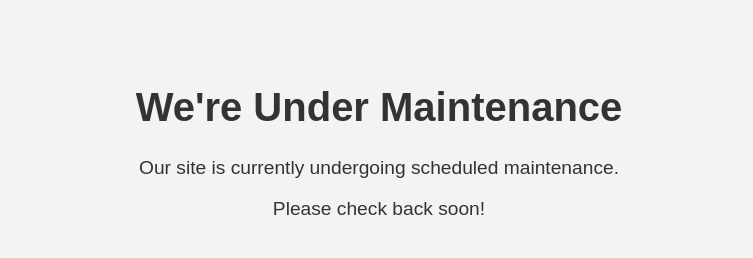
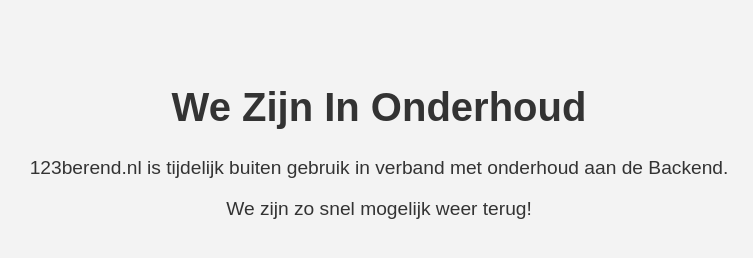
Before and after one commit to 123berend/123berend.github.io, a plain HTML site: page index.html in a window 1280 px wide. Shown: the whole page, without its empty margins (261-1014 px from the left). Drawn offline with Linux system fonts and the light colour scheme.

Commit message:
Update index.html
Onderhoud

```diff
--- a/index.html
+++ b/index.html
@@ -21,8 +21,8 @@
     </style>
 </head>
 <body>
-    <h1>We're Under Maintenance</h1>
-    <p>Our site is currently undergoing scheduled maintenance.</p>
-    <p>Please check back soon!</p>
+    <h1>We Zijn In Onderhoud</h1>
+    <p>123berend.nl is tijdelijk buiten gebruik in verband met onderhoud aan de Backend.</p>
+    <p>We zijn zo snel mogelijk weer terug!</p>
 </body>
 </html>
```
